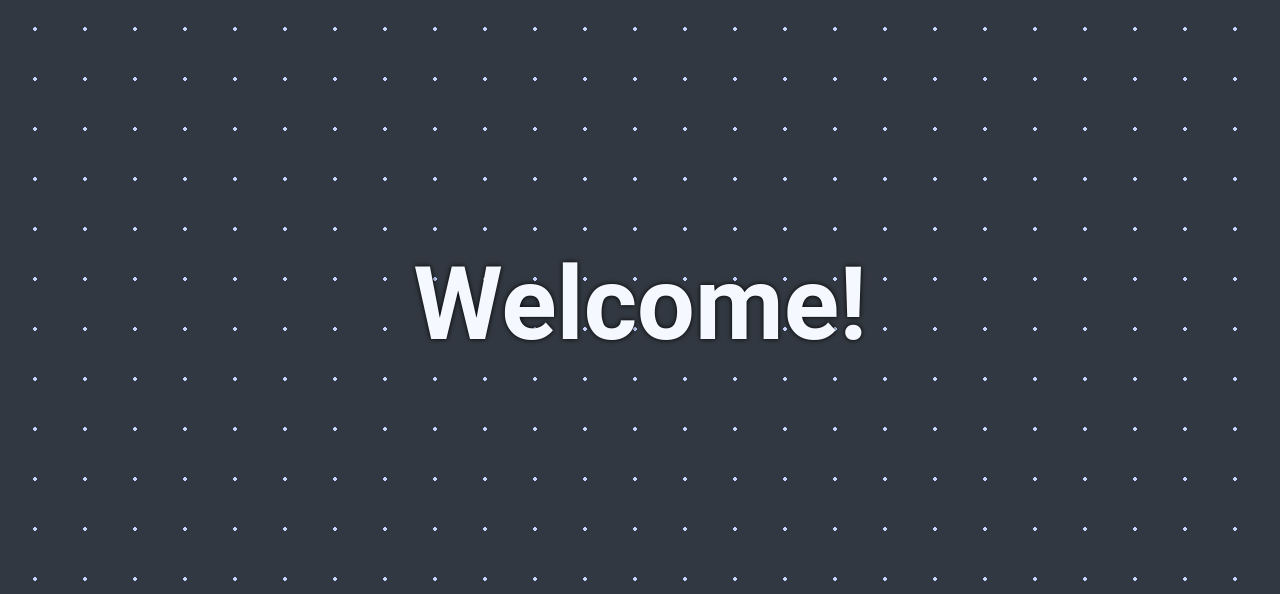
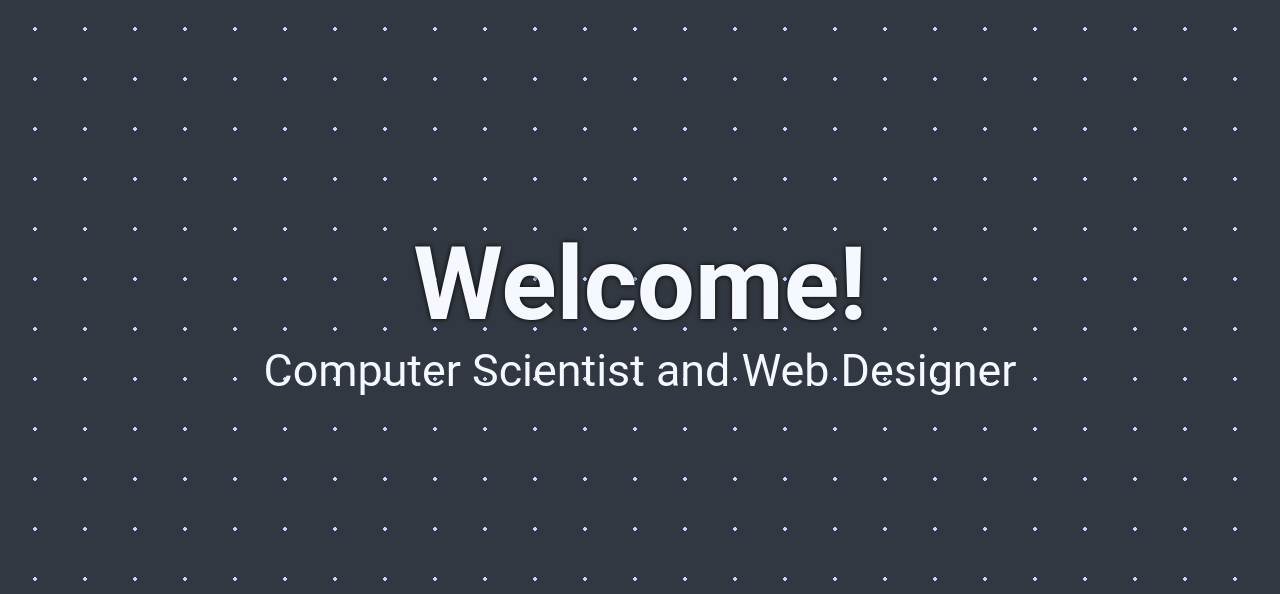
Before and after one commit to JJTB100/personal-website, a PHP site: page / in a window 1280 px wide. Shown: the part 996-1590 px from the top of the page. Run offline with PHP 8.4, Linux system fonts and the light colour scheme.

Commit message:
went a bit overboard and added scroll anims fly in and a contacts page

```diff
--- a/index.html
+++ b/index.html
@@ -27,33 +27,49 @@
             </div>
         </div>
         <div id="forePattern" class="foreground"></div>
-        <header>
+        <header class="hidden">
             <div id="titles">
                 <h1 class="title">Welcome!</h1>
+                <p class="sub-title">Computer Scientist and Web Designer </p>
             </div>
         </header>
-        <section id="projects">
-            <h1 id="projects-title">Projects</h1>
+        <section id="projects" class="hidden">
+            <h1 class="sub-title">Projects</h1>
             <div id="projects-grid-container">
-                <a class="grid-item" id="projectHydroHeat" href="HydroHeatProject/index.php">
+                <a class="grid-item hidden" id="projectHydroHeat" href="HydroHeatProject/index.php">
                     <h1 class="project-title">HydroHeat</h1>
                 </a>
-                <a class="grid-item" id="projectRiverSafe" href="RiverSafeProject/index.html">
+                <a class="grid-item hidden" id="projectRiverSafe" href="RiverSafeProject/index.html">
                     <h1 class="project-title">RiverSafe</h1>
                 </a>
-                <a class="grid-item" id="projectMetronome" href="MetronomeProject/index.html">
+                <a class="grid-item hidden" id="projectMetronome" href="MetronomeProject/index.html">
                     <h1 class="project-title">Metronome</h1>
                 </a>
-                <a class="grid-item" id="projectClock" href="ClockProject/clock.html">
+                <a class="grid-item hidden" id="projectClock" href="ClockProject/clock.html">
                     <h1 class="project-title">Clock</h1>
                 </a>
-                <a class="grid-item" id="project5">
+                <a class="grid-item hidden" id="project5">
                     <h1 class="project-title">TBC</h1>
                 </a>
-                <a class="grid-item" id="project6">
+                <a class="grid-item hidden" id="project6">
                     <h1 class="project-title">TBC</h1>
                 </a>
             </div>
+        </section>
+        <section id="Contact" class="hidden">
+            <h1 class="sub-title">Contact</h1>
+            <div id="contact-container">
+                <div id="email">
+                    <p>EMAIL: </p>
+                    <em>jonathan@broster.co.uk</em>
+                </div>
+                <div id="phone">
+                    <p>PHONE: </p>
+                    <em>07952650567</em>
+                </div>
+            </div>
+
+
         </section>
     </div>
     <script src="scripts.js" async defer></script>
--- a/indexStyles.css
+++ b/indexStyles.css
@@ -26,6 +26,7 @@ body {
 
 * {
   transition: background-color 1s;
+  margin: 0;
 }
 
 .wrapper::-webkit-scrollbar {
@@ -85,6 +86,7 @@ header {
   font-size: 8vw;
   color: var(--heading-color);
   text-shadow: 0 0 5px black;
+  margin: 0;
 }
 
 #titles {
@@ -103,11 +105,13 @@ header {
   font-weight: bold;
 }
 
-section {
+section,
+header {
   font-size: 3.5vw;
   padding: 2vw;
   color: var(--primary-color);
-  height: 100%;
+  height: 100vh;
+  margin-bottom: 5%;
 }
 
 .theme-switch-wrapper {
@@ -195,34 +199,38 @@ input:checked+.slider:before {
   transition: transform 0.2s;
 }
 
-.grid-item:hover{
+.grid-item:hover {
   transform: scale(1.1);
 }
 
-#projectHydroHeat{
+#projectHydroHeat {
   background-image: linear-gradient(to bottom, rgba(245, 246, 252, 0), var(--project-image-gradient-color)), url("imgs/HydroHeatProject.png");
   background-repeat: no-repeat;
   background-position: center;
   background-size: cover;
 }
+
 #projectRiverSafe {
   background-image: linear-gradient(to bottom, rgba(245, 246, 252, 0), var(--project-image-gradient-color)), url("RiverSafeProject/RiverSafePhoto.jpeg");
   background-repeat: no-repeat;
   background-position: center;
   background-size: cover;
 }
+
 #projectClock {
   background-image: linear-gradient(to bottom, rgba(245, 246, 252, 0), var(--project-image-gradient-color)), url("ClockProject/ClockPhoto.png");
   background-repeat: no-repeat;
   background-position: center;
   background-size: cover;
 }
+
 #projectMetronome {
   background-image: linear-gradient(to bottom, rgba(245, 246, 252, 0), var(--project-image-gradient-color)), url("MetronomeProject/MetronomePhoto.png");
   background-repeat: no-repeat;
   background-position: center;
   background-size: cover;
 }
+
 .project-title {
   position: absolute;
   text-align: center;
@@ -233,7 +241,50 @@ input:checked+.slider:before {
   text-shadow: 0 0 20% black;
 }
 
-#projects-title{
+.sub-title {
   text-align: center;
-  color: var(--heading-color)
+  color: var(--heading-color);
+  margin-bottom: 5%;
 }
+
+.hidden{
+  opacity: 0;
+  filter:blur(5px);
+  transform: translateX(-100%);
+  transition: all 1s;
+}
+
+.show{
+  opacity: 1;
+  filter: blur(0);
+  transform: translateX(0);
+  transition-delay: 0ms !important;
+}
+
+@media(prefers-reduced-motion){
+  .hidden {
+    transition: none;
+  }
+}
+
+.grid-item:nth-child(2){
+  transition-delay: 200ms;
+}
+.grid-item:nth-child(3) {
+  transition-delay: 400ms;
+}
+.grid-item:nth-child(5) {
+  transition-delay: 200ms;
+}
+.grid-item:nth-child(6) {
+  transition-delay: 400ms;
+}
+
+#email, #phone{
+  width: 50%;
+  float: left;
+  text-align: center;
+}
+em{
+  color:var(--heading-color);
+}
--- a/scripts.js
+++ b/scripts.js
@@ -24,3 +24,18 @@ function switchTheme(e) {
 }
 
 toggleSwitch.addEventListener('change', switchTheme, false);
+
+const hiddenElements = document.querySelectorAll('.hidden');
+
+const observer = new IntersectionObserver((entries) => {
+    entries.forEach((entry) => {
+        console.log(entry);
+        if (entry.isIntersecting) {
+            entry.target.classList.add('show');
+        } else {
+            entry.target.classList.remove('show');
+        }
+    })
+})
+
+hiddenElements.forEach((el) => observer.observe(el));
```
